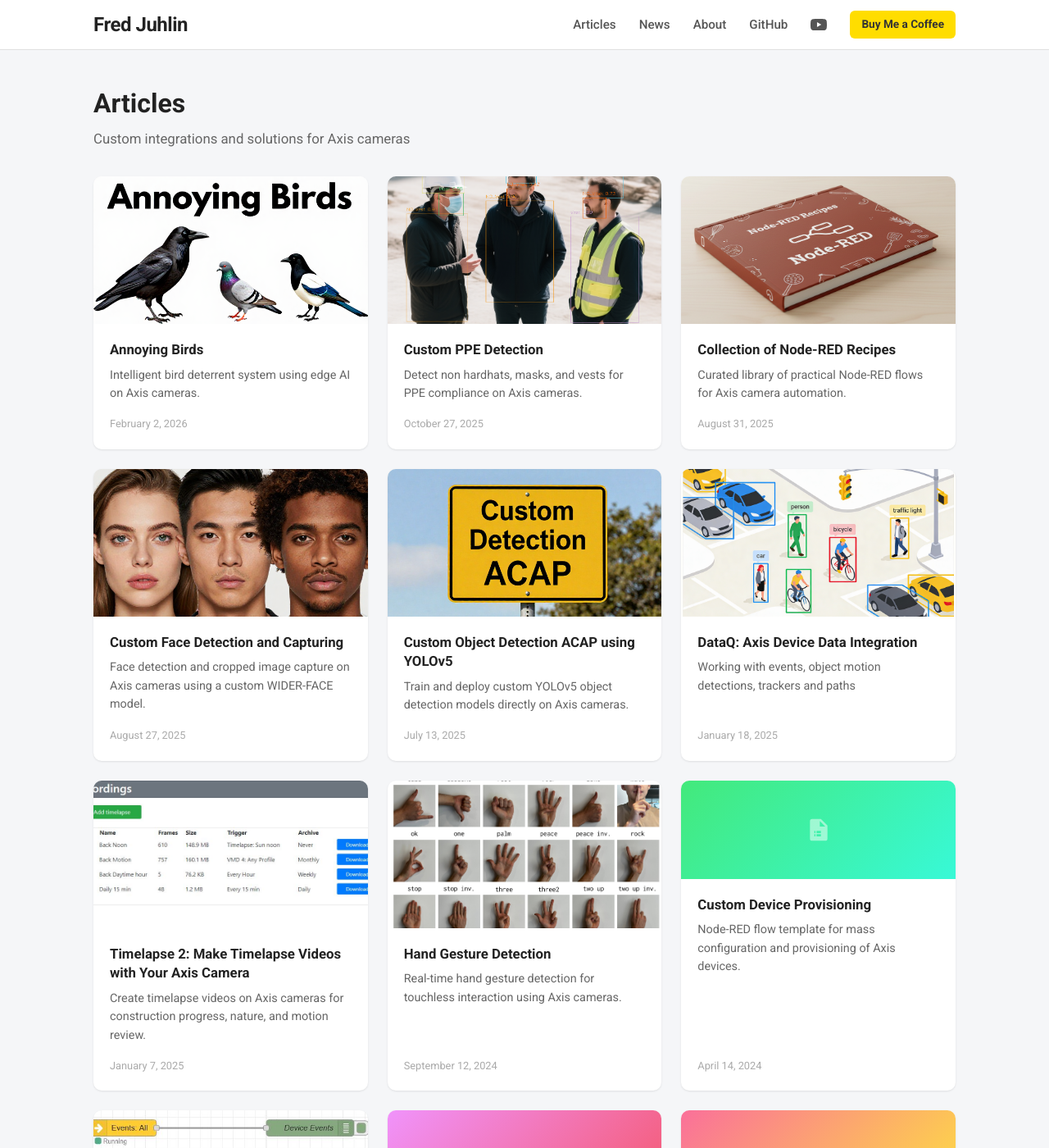
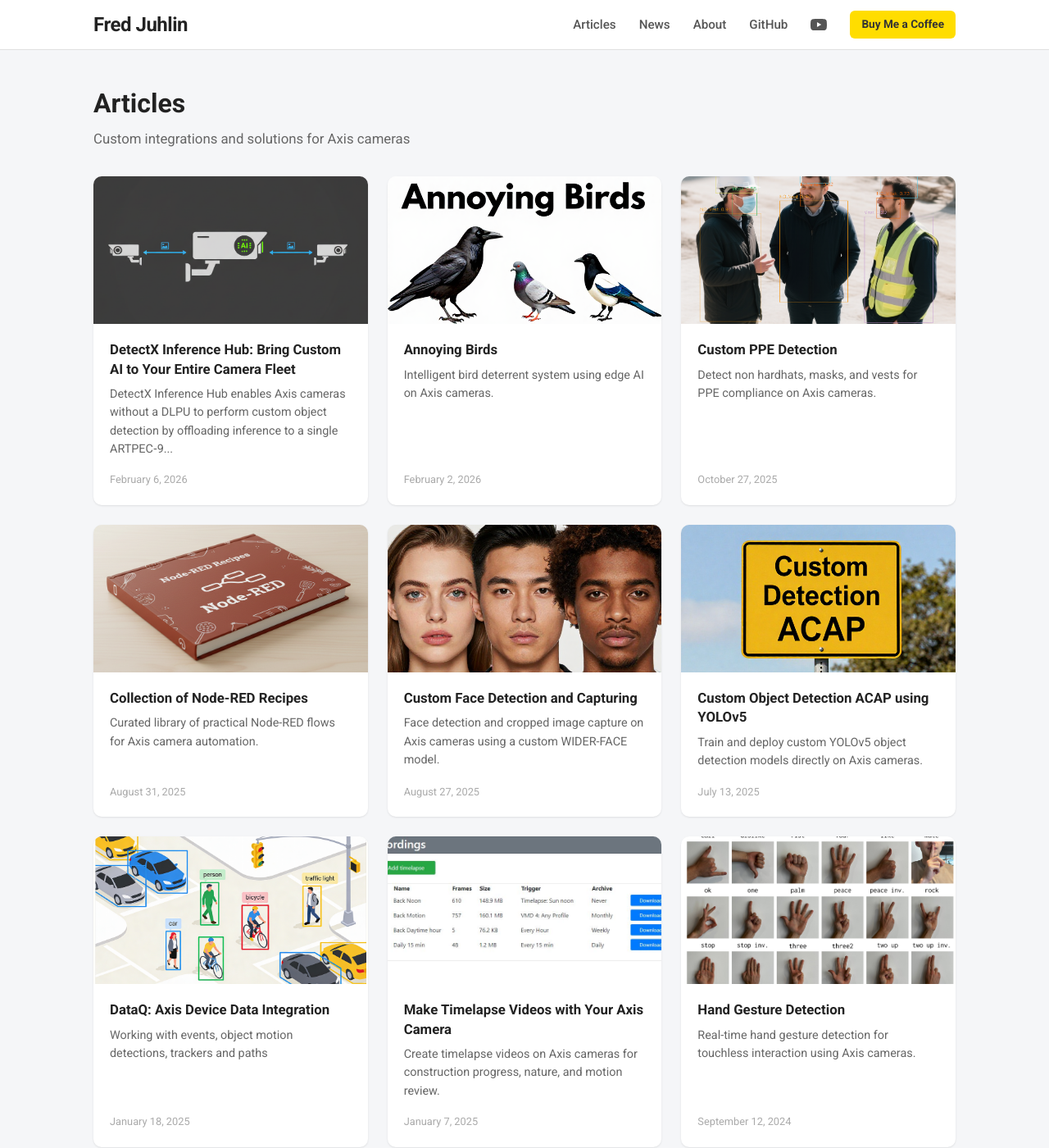
Before and after one commit to pandosme/pandosme.github.io, a Jekyll site: the page built from docs/index.md, in a window 1280 px wide and 1400 px high. Shown: the whole window at 82% size. Built offline with Jekyll 4.4.1, drawn with Linux system fonts in a browser that asks for light colours; part of the change alters nothing that is shown.

Commit message:
Added DetectX Hub

```diff
--- a/docs/_posts/2025-01-07-Timelapse2.md
+++ b/docs/_posts/2025-01-07-Timelapse2.md
@@ -1,6 +1,6 @@
 ---
 layout: post
-title: "Timelapse 2: Make Timelapse Videos with Your Axis Camera"
+title: "Make Timelapse Videos with Your Axis Camera"
 date: 2025-01-07 00:00:00
 categories: [ACAP]
 excerpt: "Create timelapse videos on Axis cameras for construction progress, nature, and motion review."
--- /dev/null
+++ b/docs/_posts/2026-02-06-inference-hub.md
@@ -0,0 +1,39 @@
+---
+layout: post
+title: "DetectX Inference Hub: Bring Custom AI to Your Entire Camera Fleet"
+date: 2026-02-06
+categories: [ACAP]
+image: /assets/hub.png
+---
+
+DetectX Inference Hub enables Axis cameras without a DLPU to perform custom object detection by offloading inference to a single ARTPEC‑9 camera. This gives each camera the same capabilities as if it were running DetectX with a custom model on a DLPU.
+
+## How It Works
+
+- **DetectX Inference Hub** ([detectx-server](https://github.com/pandosme/detectx-server)): Runs on an ARTPEC‑9 camera, hosting your custom TFLite model and exposing a simple HTTP API for inference.
+- **DetectX Client** ([detectx-client](https://github.com/pandosme/detectx-client)): Runs on any Axis camera (ARTPEC‑7, 8, or 9). It captures video frames and sends them to the Inference Hub for analysis, then publishes results via MQTT, ONVIF, or web overlays.
+
+You only need one Inference Hub in your network, but you can run the client on as many cameras as you like—each client can connect to any available hub.
+
+## Benefits
+
+- **Cost-effective AI upgrade:** Add object detection to older cameras without hardware replacement.
+- **Centralized model management:** Update your model in one place; all clients benefit instantly.
+- **Flexible deployment:** Mix and match camera generations; clients and hub can run anywhere on the network.
+- **Custom AI:** Use your own TFLite models, tailored to your needs.
+- **Open and extensible:** Full details, setup, and code are available in the [detectx-server](https://github.com/pandosme/detectx-server) and [detectx-client](https://github.com/pandosme/detectx-client) repositories.
+
+## Drawbacks
+
+- **Requires at least one ARTPEC‑9 camera** to act as the Inference Hub.
+- **Network dependency:** Clients need reliable connectivity to the hub; network latency adds to inference time.
+- **Throughput limits:** The hub can only process a few requests in parallel (default: 3); very large fleets may need multiple hubs.
+
+## Learn More
+
+For installation guides, API details, and advanced configuration, see:
+- [DetectX Inference Hub (Server) GitHub](https://github.com/pandosme/inference)
+- [DetectX Client GitHub](https://github.com/pandosme/detectx-client)
+
+With DetectX Inference Hub, you can modernize your entire camera fleet with custom AI—quickly, flexibly, and affordably.
+![image](https://api.juhlin.me/image/hub)
```
Also changed, not shown: docs/assets/hub.png (added), 1 other file.
